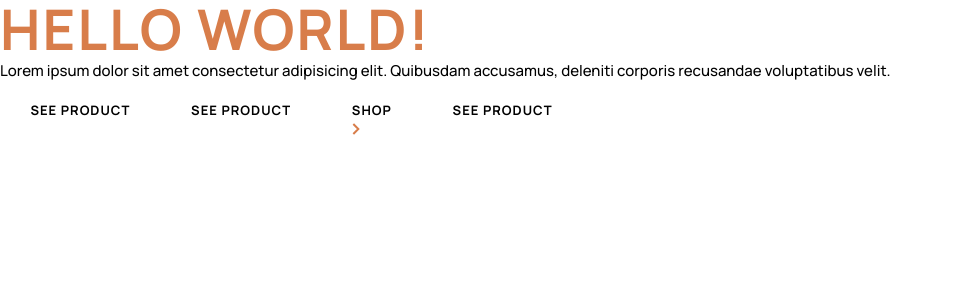
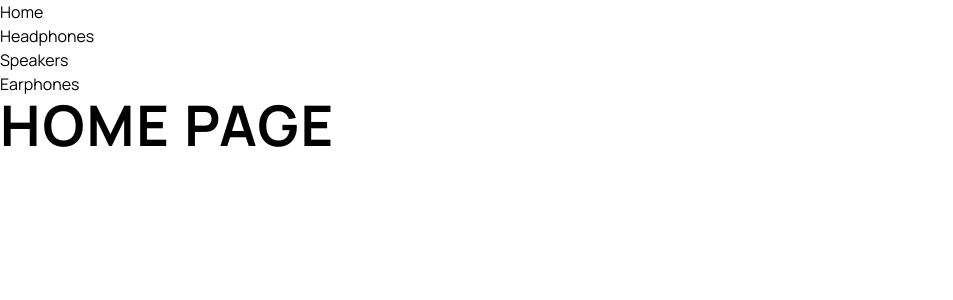
Before and after one commit to LucasWinkler/audiophile-ecommerce, a React (Vite) app: page / in a window 1280 px wide. Shown: the top 300 px of the page, without its empty margins (0-953 px from the left). Built offline with nearby package versions, Linux system fonts and the light colour scheme.

Commit message:
Added react router and setup basic routes

```diff
--- a/package.json
+++ b/package.json
@@ -11,7 +11,8 @@
   },
   "dependencies": {
     "react": "^18.2.0",
-    "react-dom": "^18.2.0"
+    "react-dom": "^18.2.0",
+    "react-router-dom": "^6.14.0"
   },
   "devDependencies": {
     "@types/react": "^18.0.37",
--- a/src/App.tsx
+++ /dev/null
@@ -1,30 +0,0 @@
-import ArrowRightIcon from './assets/shared/desktop/icon-arrow-right.svg';
-
-function App() {
-  return (
-    <>
-      <div>
-        <h1 className='text-orange'>Hello World!</h1>
-        <p>
-          Lorem ipsum dolor sit amet consectetur adipisicing elit. Quibusdam
-          accusamus, deleniti corporis recusandae voluptatibus velit.
-        </p>
-        <a href='#' className='btn btn-primary'>
-          See product
-        </a>
-        <a href='#' className='btn btn-secondary'>
-          See product
-        </a>
-        <a href='#' className='btn btn-simple'>
-          Shop
-          <img src={ArrowRightIcon} alt='' />
-        </a>
-        <a href='#' className='btn btn-secondary-invert'>
-          See product
-        </a>
-      </div>
-    </>
-  );
-}
-
-export default App;
--- /dev/null
+++ b/src/Root.tsx
@@ -0,0 +1,11 @@
+import { Outlet } from 'react-router-dom';
+import Navbar from './components/common/Navbar';
+
+export default function Root() {
+  return (
+    <>
+      <Navbar />
+      <Outlet />
+    </>
+  );
+}
--- /dev/null
+++ b/src/components/common/Navbar.tsx
@@ -0,0 +1,22 @@
+import { Link } from 'react-router-dom';
+
+export default function Navbar() {
+  return (
+    <nav>
+      <ul>
+        <li>
+          <Link to='/'>Home</Link>
+        </li>
+        <li>
+          <Link to='/headphones'>Headphones</Link>
+        </li>
+        <li>
+          <Link to='/speakers'>Speakers</Link>
+        </li>
+        <li>
+          <Link to='/earphones'>Earphones</Link>
+        </li>
+      </ul>
+    </nav>
+  );
+}
--- a/src/main.tsx
+++ b/src/main.tsx
@@ -1,10 +1,33 @@
 import React from 'react';
 import ReactDOM from 'react-dom/client';
-import App from './App.tsx';
+import {
+  Route,
+  RouterProvider,
+  createBrowserRouter,
+  createRoutesFromElements,
+} from 'react-router-dom';
+
 import './styles/index.css';
+
+import Home from './pages/Home';
+import Headphones from './pages/Headphones';
+import Root from './Root';
+import Speakers from './pages/Speakers';
+import Earphones from './pages/Earphones';
+
+const router = createBrowserRouter(
+  createRoutesFromElements(
+    <Route path='/' element={<Root />}>
+      <Route index element={<Home />} />
+      <Route path='headphones' element={<Headphones />} />
+      <Route path='speakers' element={<Speakers />} />
+      <Route path='earphones' element={<Earphones />} />
+    </Route>
+  )
+);
 
 ReactDOM.createRoot(document.getElementById('root') as HTMLElement).render(
   <React.StrictMode>
-    <App />
+    <RouterProvider router={router} />
   </React.StrictMode>
 );
--- /dev/null
+++ b/src/pages/Earphones.tsx
@@ -0,0 +1,3 @@
+export default function Earphones() {
+  return <h1>Earphones</h1>;
+}
--- /dev/null
+++ b/src/pages/Headphones.tsx
@@ -0,0 +1,3 @@
+export default function Headphones() {
+  return <h1>Headphones</h1>;
+}
--- /dev/null
+++ b/src/pages/Home.tsx
@@ -0,0 +1,3 @@
+export default function Home() {
+  return <h1>Home Page</h1>;
+}
--- /dev/null
+++ b/src/pages/Speakers.tsx
@@ -0,0 +1,3 @@
+export default function Speakers() {
+  return <h1>Speakers</h1>;
+}
```
Also changed, not shown: 1 other file (tests, documents, lock files or other folders).
